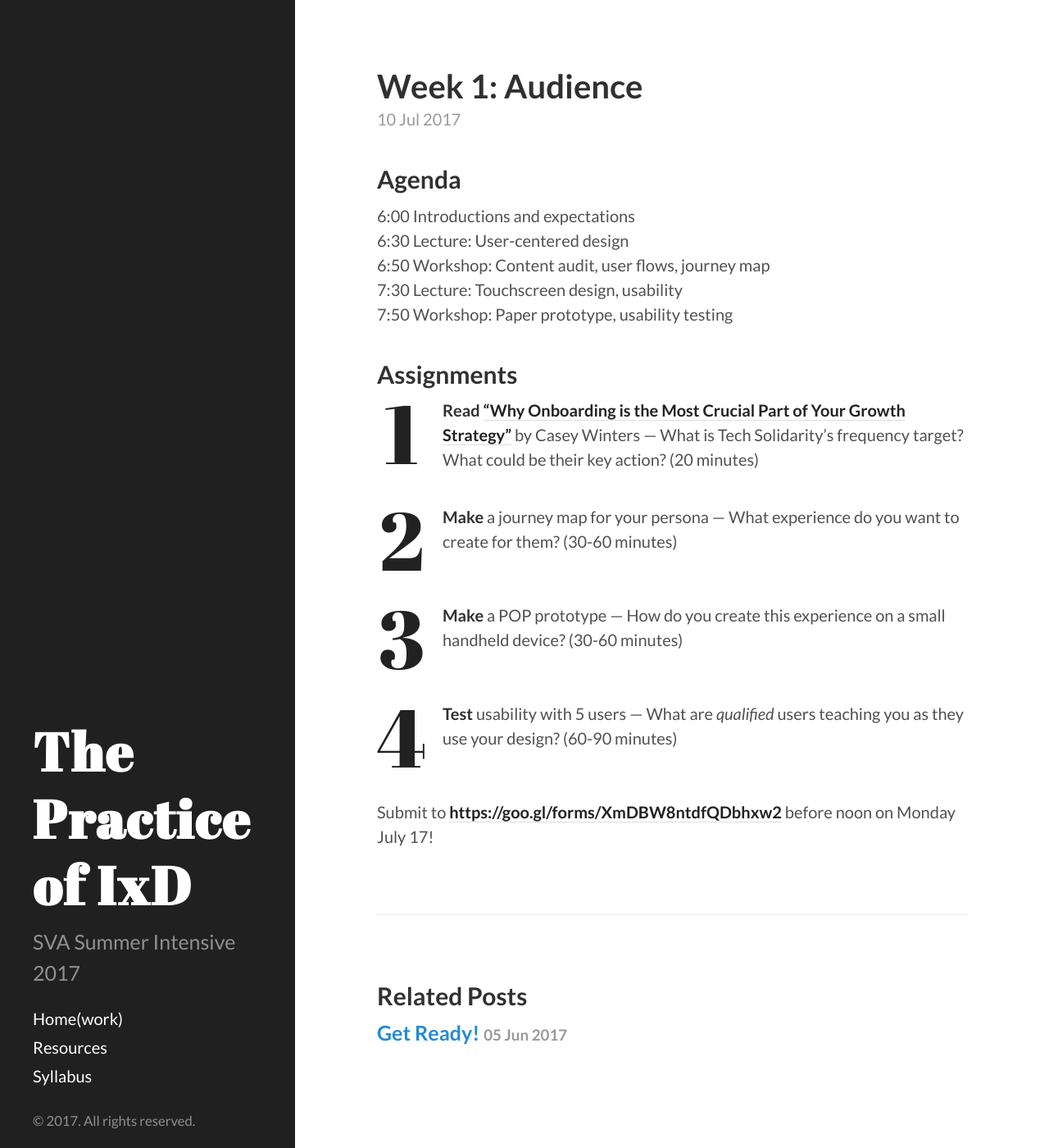
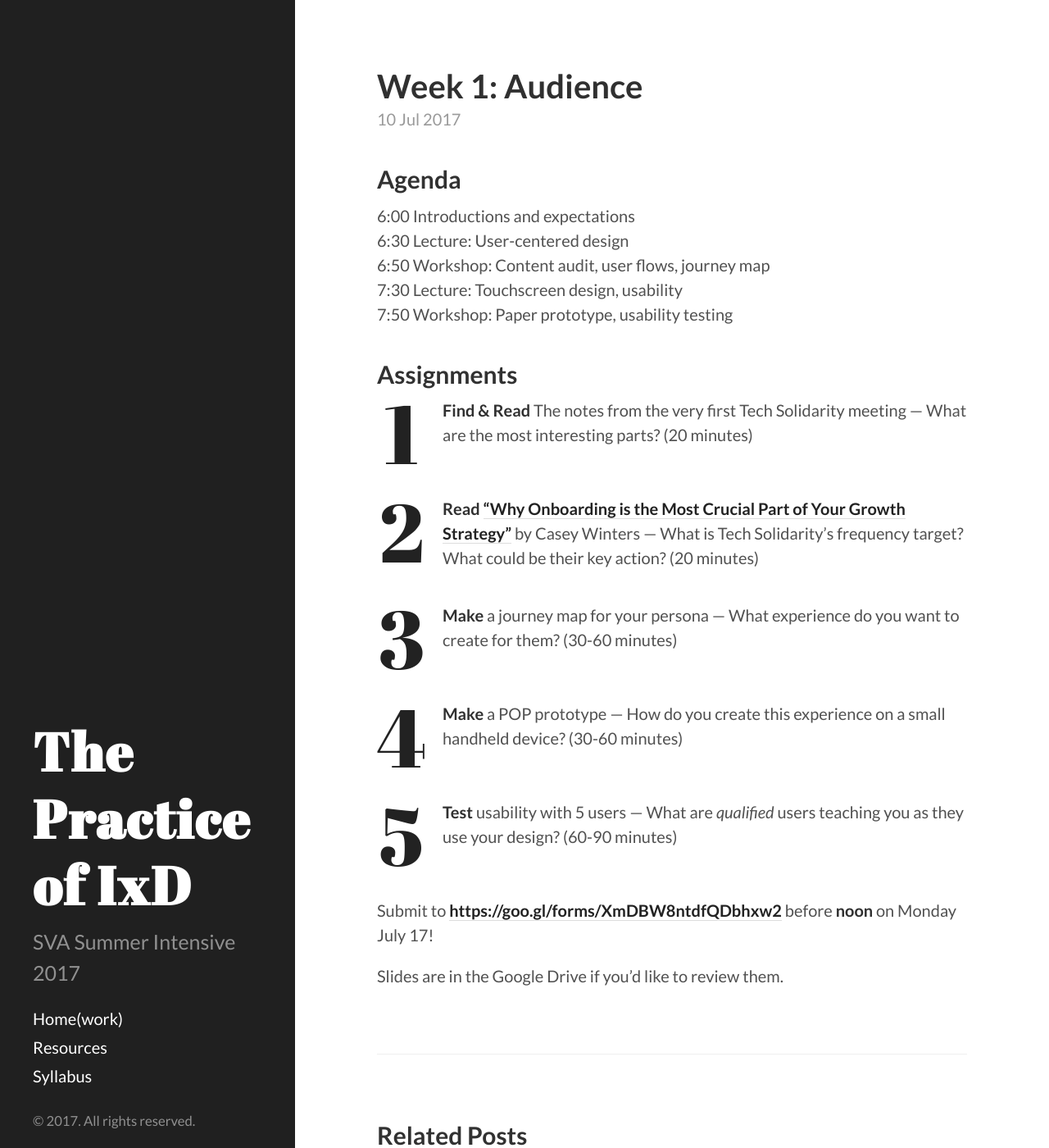
Before and after one commit to energy7/practiceixd, a Jekyll site: the page built from _posts/2017-07-10-audience.markdown, in a window 1280 px wide and 1400 px high. Shown: the whole window at 82% size. Built offline with Jekyll 4.4.1, drawn with Linux system fonts in a browser that asks for light colours.

Commit message:
add reading and slides

```diff
--- a/_posts/2017-07-10-audience.markdown
+++ b/_posts/2017-07-10-audience.markdown
@@ -16,9 +16,12 @@ visible: 1
 
 ## Assignments
 
-1. **Read** [“Why Onboarding is the Most Crucial Part of Your Growth Strategy”](https://news.greylock.com/why-onboarding-is-the-most-crucial-part-of-your-growth-strategy-8f9ad3ec8d5e) by Casey Winters — What is Tech Solidarity’s frequency target? What could be their key action? (20 minutes)
-2. **Make** a journey map for your persona — What experience do you want to create for them? (30-60 minutes)
-3. **Make** a POP prototype  — How do you create this experience on a small handheld device? (30-60 minutes)
-4. **Test** usability with 5 users — What are *qualified* users teaching you as they use your design? (60-90 minutes)
+1. **Find & Read** The notes from the very first Tech Solidarity meeting — What are the most interesting parts? (20 minutes)
+2. **Read** [“Why Onboarding is the Most Crucial Part of Your Growth Strategy”](https://news.greylock.com/why-onboarding-is-the-most-crucial-part-of-your-growth-strategy-8f9ad3ec8d5e) by Casey Winters — What is Tech Solidarity’s frequency target? What could be their key action? (20 minutes)
+3. **Make** a journey map for your persona — What experience do you want to create for them? (30-60 minutes)
+4. **Make** a POP prototype  — How do you create this experience on a small handheld device? (30-60 minutes)
+5. **Test** usability with 5 users — What are *qualified* users teaching you as they use your design? (60-90 minutes)
 
-Submit to [https://goo.gl/forms/XmDBW8ntdfQDbhxw2](https://goo.gl/forms/XmDBW8ntdfQDbhxw2) before noon on Monday July 17!
+Submit to [https://goo.gl/forms/XmDBW8ntdfQDbhxw2](https://goo.gl/forms/XmDBW8ntdfQDbhxw2) before **noon** on Monday July 17!
+
+Slides are in the Google Drive if you'd like to review them.
```
